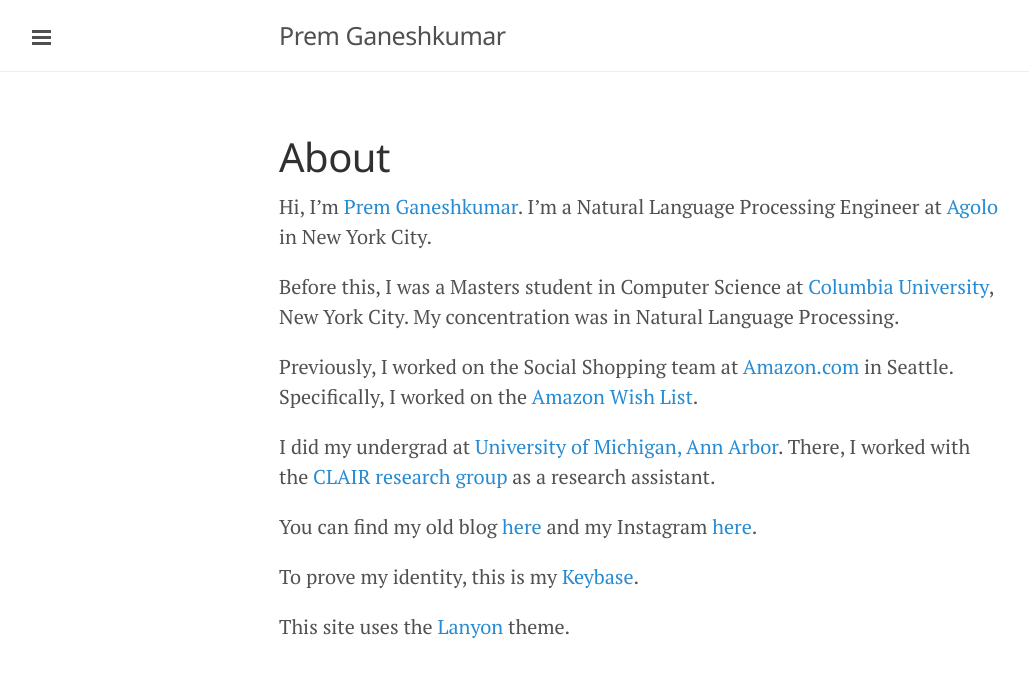
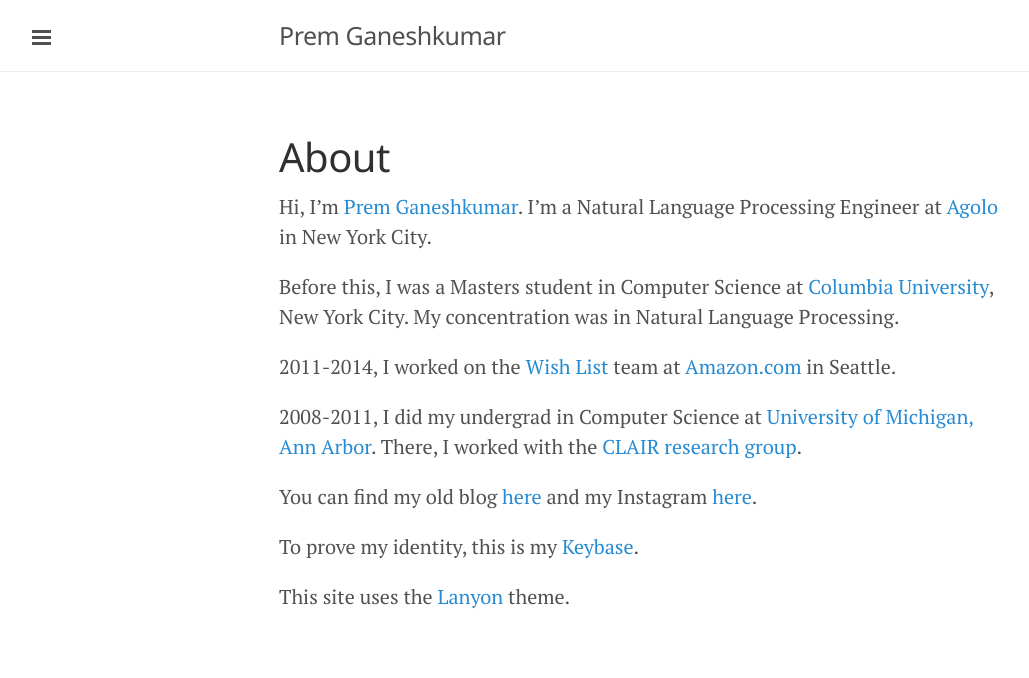
Before and after one commit to premgane/premgane.github.io, a Jekyll site: the page built from about.md, in a window 1280 px wide. Shown: the top 678 px of the page, without its empty margins (1-1030 px from the left). Built offline with Jekyll 4.4.1, drawn with Linux system fonts in a browser that asks for light colours.

Commit message:
More concise About

```diff
--- a/about.md
+++ b/about.md
@@ -7,12 +7,12 @@
 
 Before this, I was a Masters student in Computer Science at [Columbia University](http://www.columbia.edu/), New York City. My concentration was in Natural Language Processing.
 
-Previously, I worked on the Social Shopping team at [Amazon.com](http://www.amazon.com/) in Seattle. Specifically, I worked on the [Amazon Wish List](http://amazon.com/wishlist).
+2011-2014, I worked on the [Wish List](http://amazon.com/wishlist) team at [Amazon.com](http://www.amazon.com/) in Seattle.
 
-I did my undergrad at [University of Michigan, Ann Arbor](http://umich.edu/). There, I worked with the [CLAIR research group](http://clairlib.org/) as a research assistant.
+2008-2011, I did my undergrad in Computer Science at [University of Michigan, Ann Arbor](http://umich.edu/). There, I worked with the [CLAIR research group](http://clairlib.org/).
 
 You can find my old blog [here](http://premgane.wordpress.com) and my Instagram [here](http://instagram.com/premtagram).
 
 To prove my identity, this is my [Keybase](https://keybase.io/pgkr).
 
-This site uses the [Lanyon](http://lanyon.getpoole.com/) theme.
+This site uses the [Lanyon](https://github.com/poole/lanyon#readme) theme.
```
